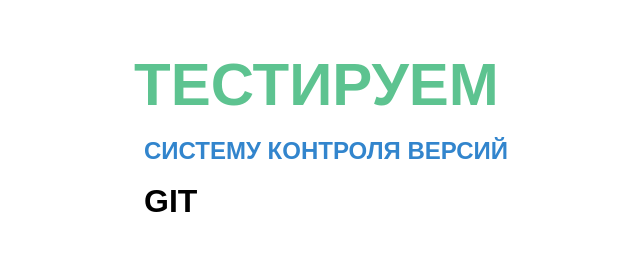
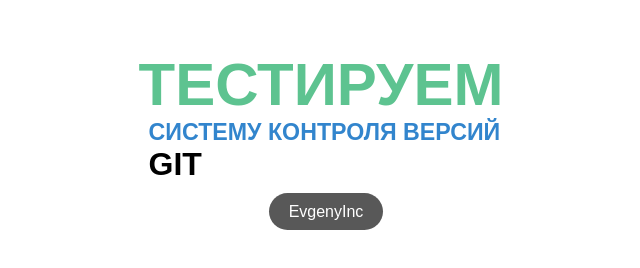
Before and after one commit to EvgenyInc/test, a plain HTML site: page index.html in a window 1280 px wide. Shown: the whole page, without its empty margins (314-954 px from the left). Drawn offline with Linux system fonts and the light colour scheme.

Commit message:
ending edits

```diff
--- a/index.html
+++ b/index.html
@@ -8,9 +8,12 @@
 <body>
 	<div class="wrap">
 		<div class="titles">
-			<h3 class="title-1">Тестируем</h3><br>
-			<h2 class="title-2">Систему контроля версий</h2><br>
+			<h3 class="title-1">Тестируем</h3>
+			<h2 class="title-2">Систему контроля версий</h2>
 			<h1 class="title-3">GIT</h1>
+			<div class="btn-wrap">
+				<a href="https://github.com/EvgenyInc" target="_blank" class="btn">EvgenyInc</a>
+			</div>
 		</div>
 	</div>
 </body>
--- a/style.css
+++ b/style.css
@@ -20,7 +20,17 @@ h1, h2, h3{
 	margin-left: -10px;
 }
 .title-2{
+	font-size: 1.45em;
 	color: #3285cd;
 }
-.title-3{
+.btn-wrap{
+	text-align: center;
+	padding-top: 20px;
 }
+.btn{
+	color: #fff;
+	padding: 10px 20px;
+	background-color: #585858;
+	border-radius: 20px;
+	text-decoration: none;
+}
```
